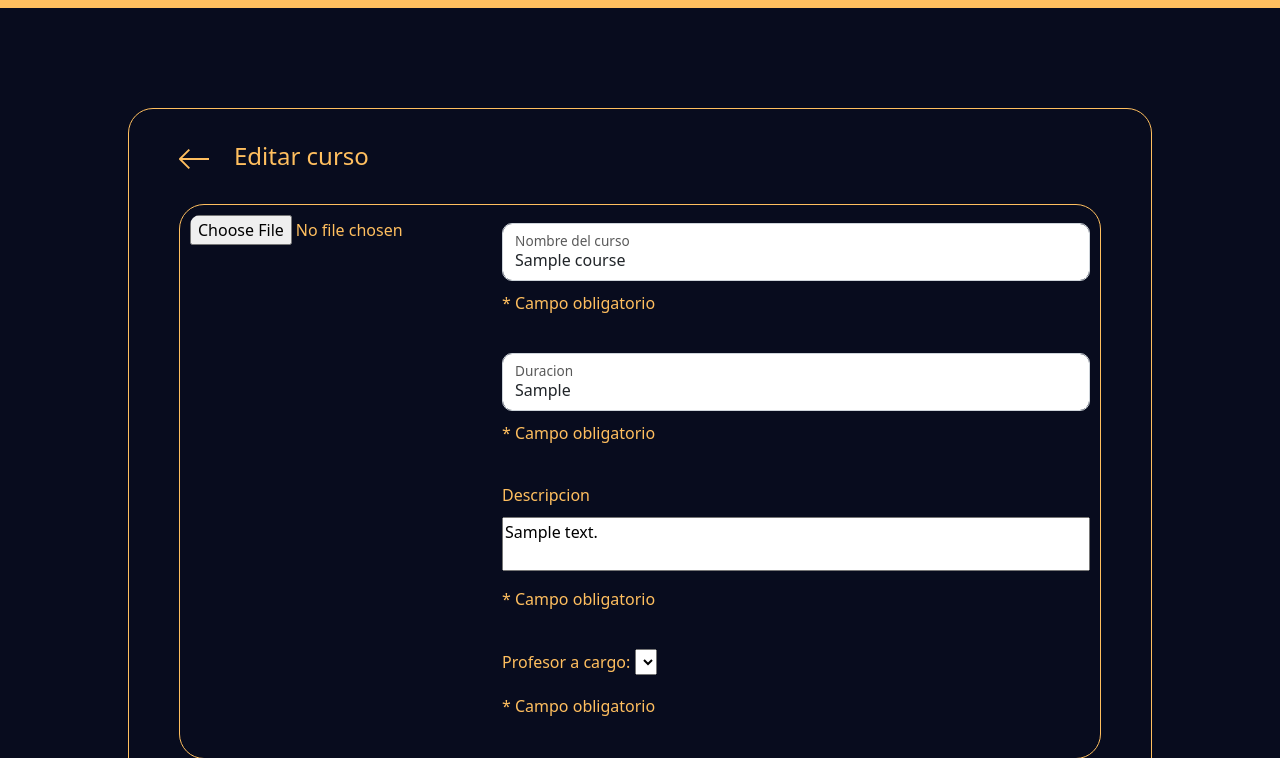
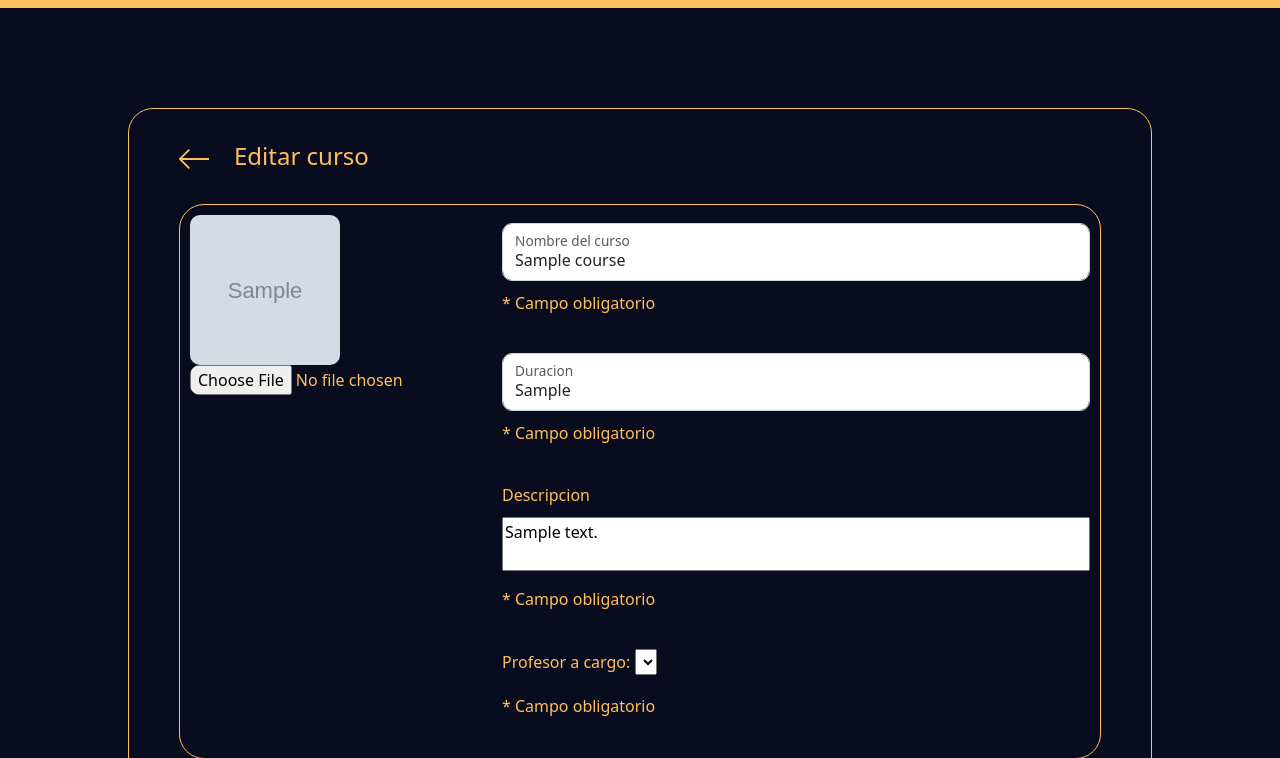
Before and after one commit to Mathi21as/academia_sj_tec_JAM23, a Flask app: page /edit-course/1 in a window 1280 px wide. Shown: the part 80-838 px from the top of the page. Run offline with Flask 3, Linux system fonts and the light colour scheme; a user stored in the database is signed in; tables that the repository leaves empty hold one stand-in row (values such as "Sample post"); grey boxes marked "Sample" are stand-in pictures; lists and menus that the app fills with data are empty; some libraries are stand-ins or nearby versions.

Commit message:
se agrego la funcion de colocar una imagen a un curso

```diff
--- a/src/app.py
+++ b/src/app.py
@@ -225,7 +225,7 @@ def addCourse():
             request.form['course_name'],
             request.form['course_duration'],
             request.form['course_description'],
-            "./images/"+request.form['course_name']+".png")
+            "/static/img/"+request.form['course_name']+".png")
         ModelCourse.create(db, course)
         return redirect(url_for('dashboard'))
     else:
@@ -246,9 +246,9 @@ def editCourse(id):
             request.form['course_name'],
             request.form['course_duration'],
             request.form['course_description'],
-            "./images/"+request.form['course_name']+".png")
+            "/static/img/"+request.form['course_name']+".png")
         imagen = request.files['imagen']
-        imagen.save(os.path.join("./images", course.name + ".png"))
+        imagen.save(os.path.join("./src/static/img", course.name + ".png"))
         ModelCourse.update(db, course, id)
         return redirect(url_for('dashboard'))
     elif(current_user.role == "admin" or current_user.id == courseDB.id_teacher.id):
--- a/src/templates/courseForm.html
+++ b/src/templates/courseForm.html
@@ -24,7 +24,12 @@
         <form class="form-signin form_div" enctype="multipart/form-data" action="/add-course" method="POST">
     {% endif %}
         <div class="form_fields">
-            <input type="file" name="imagen" width="120" height="120">
+            <div class="d-flex flex-column">
+                {% if mode == "edit" %}
+            <input type="image" src="{{course.url_image}}"  width="150" height="150">
+            {% endif %}
+            <input type="file" name="imagen" width="50px">
+            </div>
         {% with messages = get_flashed_messages() %}
 
         {% if messages  %}
```
Also changed, not shown: src/static/img/Introduccion al hacking.png (added).
